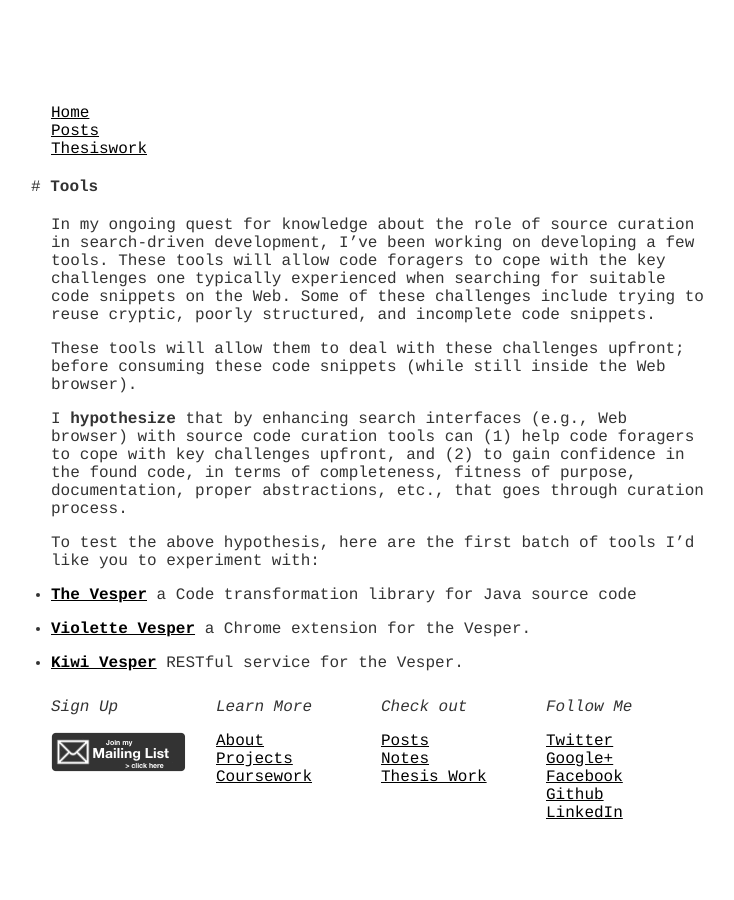
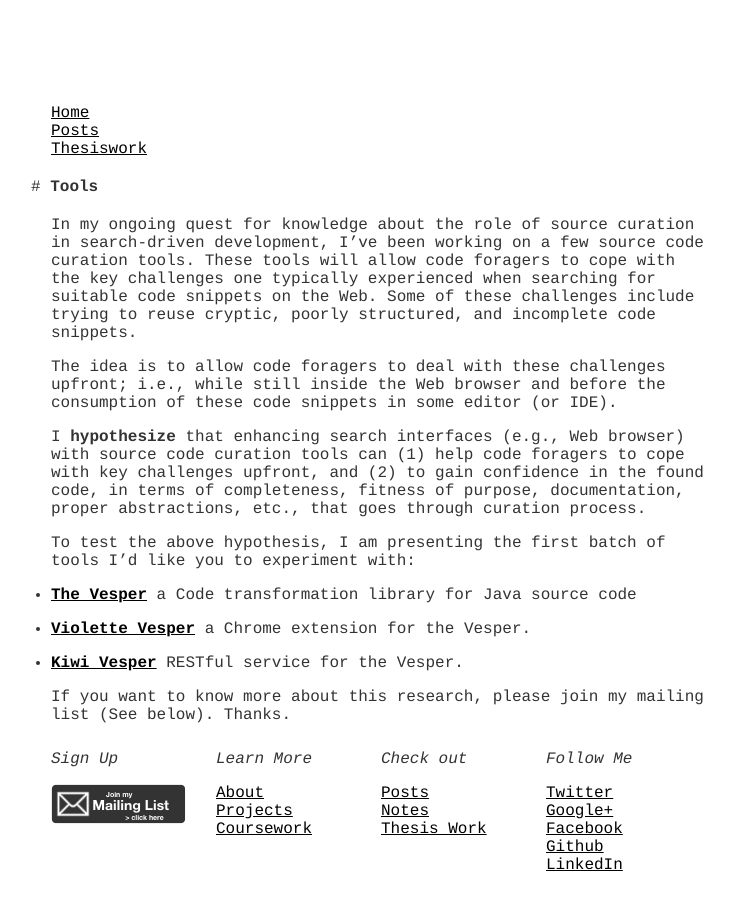
Before and after one commit to hsanchez/hsanchez.github.io, a Jekyll site: the page built from posts/thesiswork/tools/index.md, in a window 1280 px wide. Shown: the whole page, without its empty margins (259-993 px from the left). Built offline with Jekyll 4.4.1, drawn with Linux system fonts in a browser that asks for light colours; Markdown is read by kramdown in place of the engine named in the settings.

Commit message:
updates to current tools html pages

```diff
--- a/posts/thesiswork/tools/index.md
+++ b/posts/thesiswork/tools/index.md
@@ -4,23 +4,27 @@ title: Tools
 ---
 
 In my ongoing quest for knowledge about the role of source curation in search-driven development,
-I've been working on developing a few tools. These tools will allow code foragers to cope with
-the key challenges one typically experienced when searching for suitable code snippets on the Web.
-Some of these challenges include trying to reuse cryptic, poorly structured, and incomplete code
+I've been working on a few source code curation tools. These tools will allow code foragers to cope
+with the key challenges one typically experienced when searching for suitable code snippets on the
+Web. Some of these challenges include trying to reuse cryptic, poorly structured, and incomplete code
 snippets.
 
-These tools will allow them to deal with these challenges upfront; before consuming these code
-snippets (while still inside the Web browser).
+The idea is to allow code foragers to deal with these challenges upfront; i.e., while still inside
+the Web browser and before the consumption of these code snippets in some editor (or IDE).
 
-I **hypothesize** that by enhancing search interfaces (e.g., Web browser) with source code curation tools
-can (1) help code foragers to cope with key challenges upfront, and (2) to gain confidence in the
-found code, in terms of completeness, fitness of purpose, documentation, proper abstractions, etc.,
-that goes through curation process.
+I **hypothesize** that enhancing search interfaces (e.g., Web browser) with source code curation
+tools can (1) help code foragers to cope with key challenges upfront, and (2) to gain confidence in
+the found code, in terms of completeness, fitness of purpose, documentation, proper abstractions,
+etc., that goes through curation process.
 
-To test the above hypothesis, here are the first batch of tools I'd like you to experiment with:
+To test the above hypothesis, I am presenting the first batch of tools I'd like you to experiment
+with:
 
 {% for post in site.categories.tools %}
 
 - [**{{ post.title }}**]({{ post.url }}) {{ post.description | strip_html }}
 
 {% endfor %}
+
+
+If you want to know more about this research, please join my mailing list (See below). Thanks.
```
Also changed, not shown: posts/thesiswork/tools/_posts/2014-07-22-violette.md (+1 -1 lines), posts/thesiswork/tools/_posts/2014-07-23-the-vesper.md (+3 -3 lines).
